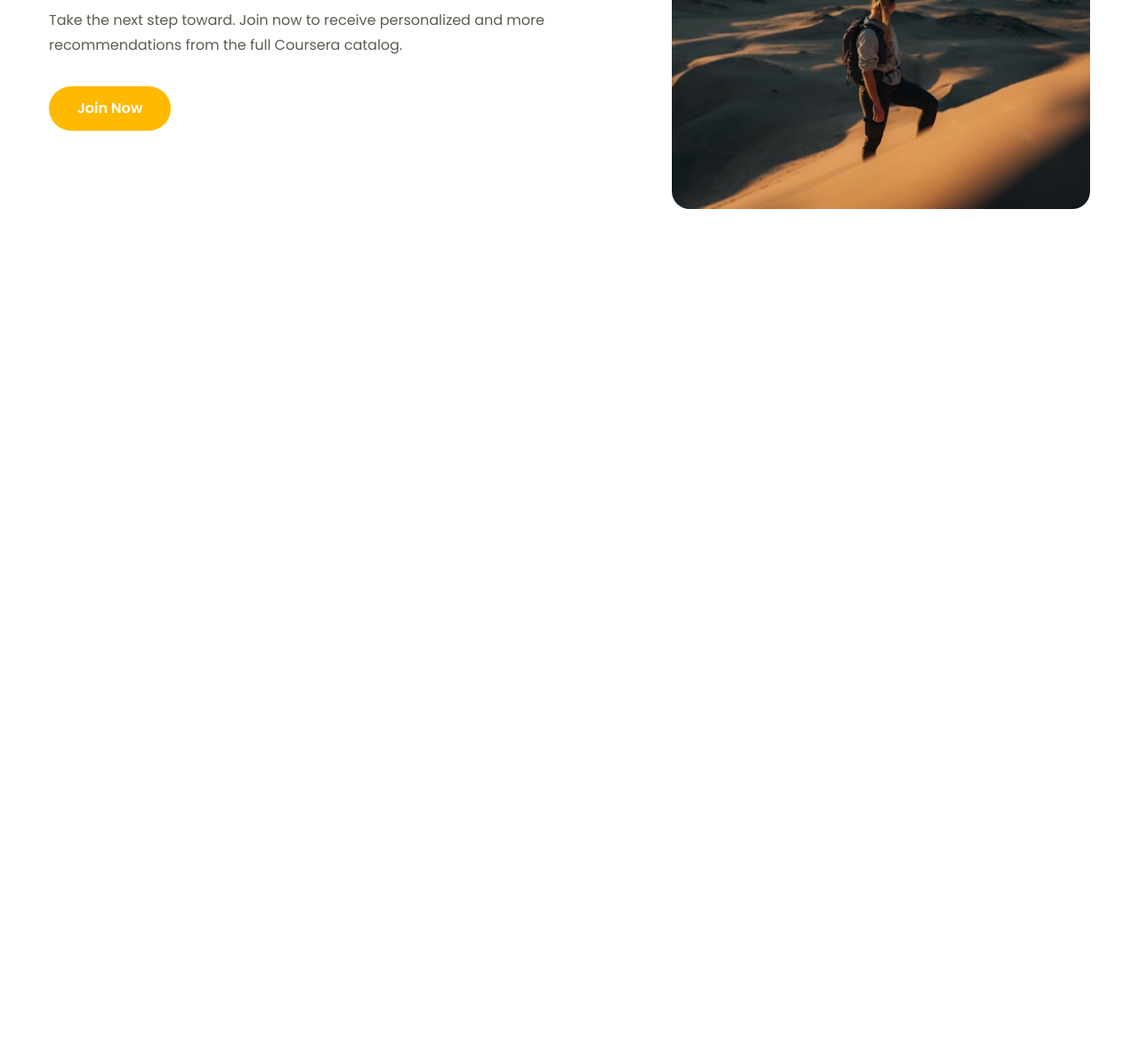
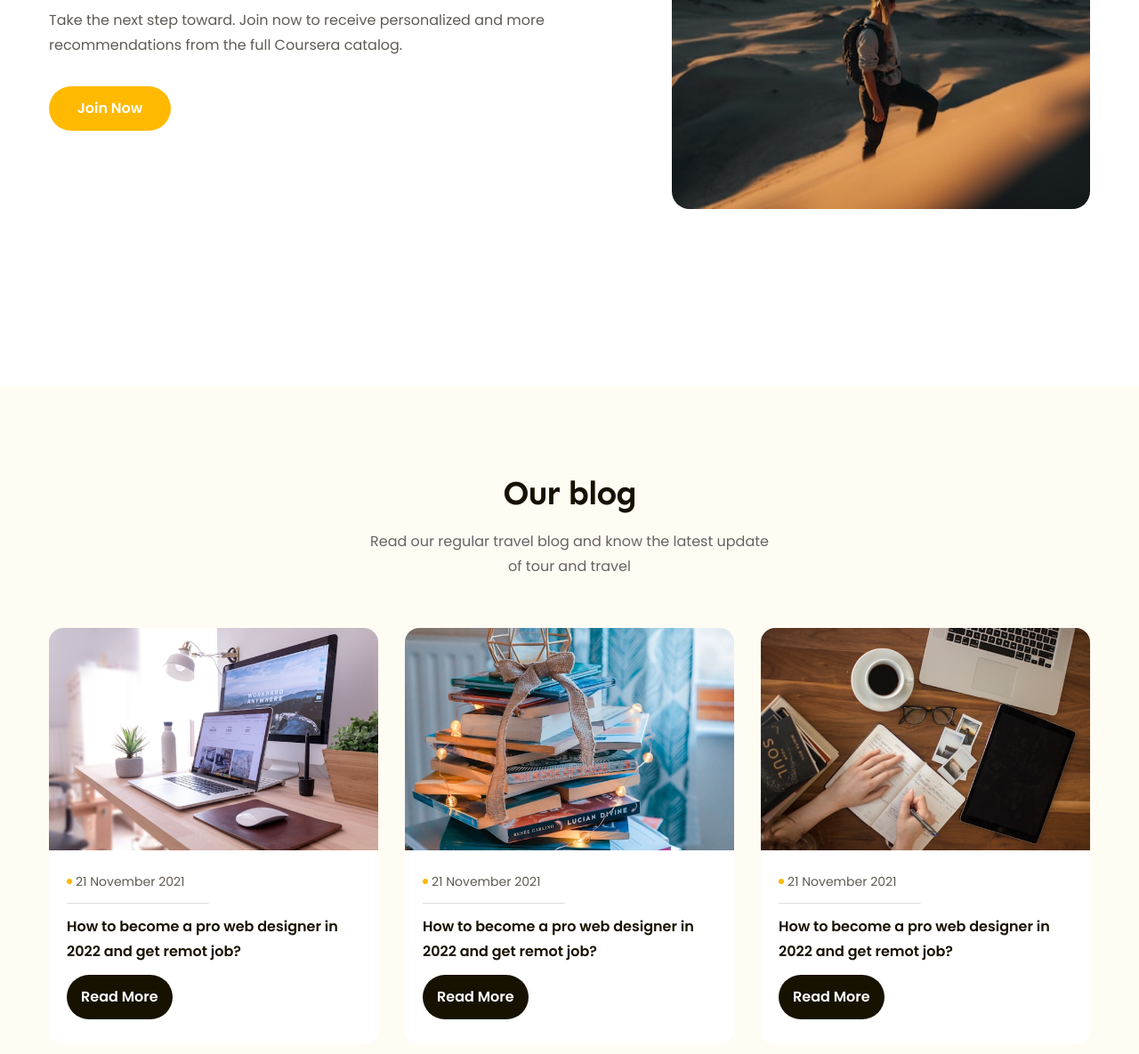
Before and after one commit to linhtc22/htmlcss-project-02, a plain HTML site: page index.html in a window 1280 px wide. Shown: the part 3406-4591 px from the top of the page at 89% size. Before the commit the page ends 3706 px from the top, so only its background shows below. Drawn offline with Linux system fonts and the light colour scheme.

Commit message:
Làm phần Blog #1

```diff
--- a/assets/css/styles.css
+++ b/assets/css/styles.css
@@ -548,3 +548,94 @@ a {
 .features-2nd .content {
   width: 49%;
 }
+
+/* Blog */
+.blog {
+  margin-top: 135px;
+  padding: 96px 0;
+  background: #fffcf4;
+}
+
+.blog .blog-top {
+  text-align: center;
+}
+
+.blog .blog-top .desc {
+  width: 448px;
+  margin: 16px auto 0;
+  color: #696262;
+  font-size: 1.6rem;
+  line-height: 1.75;
+}
+
+.blog .blog-list {
+  display: flex;
+  gap: 30px;
+  margin-top: 55px;
+}
+
+.blog-list .item {
+  width: 33.33%;
+  border-radius: 16px;
+  background: #fff;
+}
+
+.blog-list .item:hover {
+  box-shadow: 0px 16px 32px 0px rgba(0, 0, 0, 0.05);
+}
+
+.blog-list .thumb {
+  object-fit: cover;
+  width: 100%;
+  height: 250px;
+  border-radius: 16px 16px 0px 0px;
+}
+
+.blog .item .info {
+  padding: 20px 20px 28px;
+}
+
+.blog .item .date {
+  position: relative;
+  display: inline-flex;
+  align-items: center;
+  padding-bottom: 12px;
+  color: #5f5b53;
+  font-size: 1.4rem;
+  line-height: 1.86;
+}
+
+.blog .item .date::before {
+  content: '';
+  display: inline-block;
+  height: 6px;
+  width: 6px;
+  border-radius: 50%;
+  background: var(--secondary-color);
+  margin-right: 4px;
+}
+
+.blog .item .date::after {
+  position: absolute;
+  left: 0;
+  bottom: 0;
+  right: -27px;
+  content: '';
+  display: inline-block;
+  height: 1px;
+  border-radius: 0.5px;
+  background: #e2dfda;
+}
+
+.blog .item .title a {
+  display: inline-block;
+  margin: 12px 0;
+  color: #171100;
+  font-size: 1.6rem;
+  font-weight: 600;
+  line-height: 1.75;
+}
+
+.blog .item .btn:hover {
+  background: #ffb900;
+}
--- a/index.html
+++ b/index.html
@@ -427,6 +427,84 @@
       </div>
     </div>
 
+    <!-- Blog -->
+    <div class="blog">
+      <div class="main-content">
+        <div class="blog-top">
+          <h2 class="heading lv2">Our blog</h2>
+          <p class="desc">
+            Read our regular travel blog and know the latest update of tour and
+            travel
+          </p>
+        </div>
+
+        <div class="blog-list">
+          <!-- Blog item 1 -->
+          <div class="item">
+            <a href="#!">
+              <img
+                src="./assets/img/thumb-blog-1.jpg"
+                alt="How to become a pro web designer in 2022 and get remot job?"
+                class="thumb"
+              />
+            </a>
+            <div class="info">
+              <span class="date">21 November 2021</span>
+              <h3 class="title">
+                <a href="#!"
+                  >How to become a pro web designer in 2022 and get remot
+                  job?</a
+                >
+              </h3>
+              <a href="#!" class="btn">Read More</a>
+            </div>
+          </div>
+
+          <!-- Blog item 2 -->
+          <div class="item">
+            <a href="#!">
+              <img
+                src="./assets/img/thumb-blog-2.jpg"
+                alt="How to become a pro web designer in 2022 and get remot job?"
+                class="thumb"
+              />
+            </a>
+            <div class="info">
+              <span class="date">21 November 2021</span>
+              <h3 class="title">
+                <a href="#!"
+                  >How to become a pro web designer in 2022 and get remot
+                  job?</a
+                >
+              </h3>
+              <a href="#!" class="btn">Read More</a>
+            </div>
+          </div>
+
+          <!-- Blog item 3 -->
+          <div class="item">
+            <a href="#!">
+              <img
+                src="./assets/img/thumb-blog-3.jpg"
+                alt="How to become a pro web designer in 2022 and get remot job?"
+                class="thumb"
+              />
+            </a>
+            <div class="info">
+              <span class="date">21 November 2021</span>
+              <h3 class="title">
+                <a href="#!"
+                  >How to become a pro web designer in 2022 and get remot
+                  job?</a
+                >
+              </h3>
+              <a href="#!" class="btn">Read More</a>
+            </div>
+          </div>
+        </div>
+      </div>
+    </div>
+
     <!-- Main -->
     <main></main>
 
```
Also changed, not shown: assets/img/thumb-blog-1.jpg (added), assets/img/thumb-blog-2.jpg (added), assets/img/thumb-blog-3.jpg (added).
